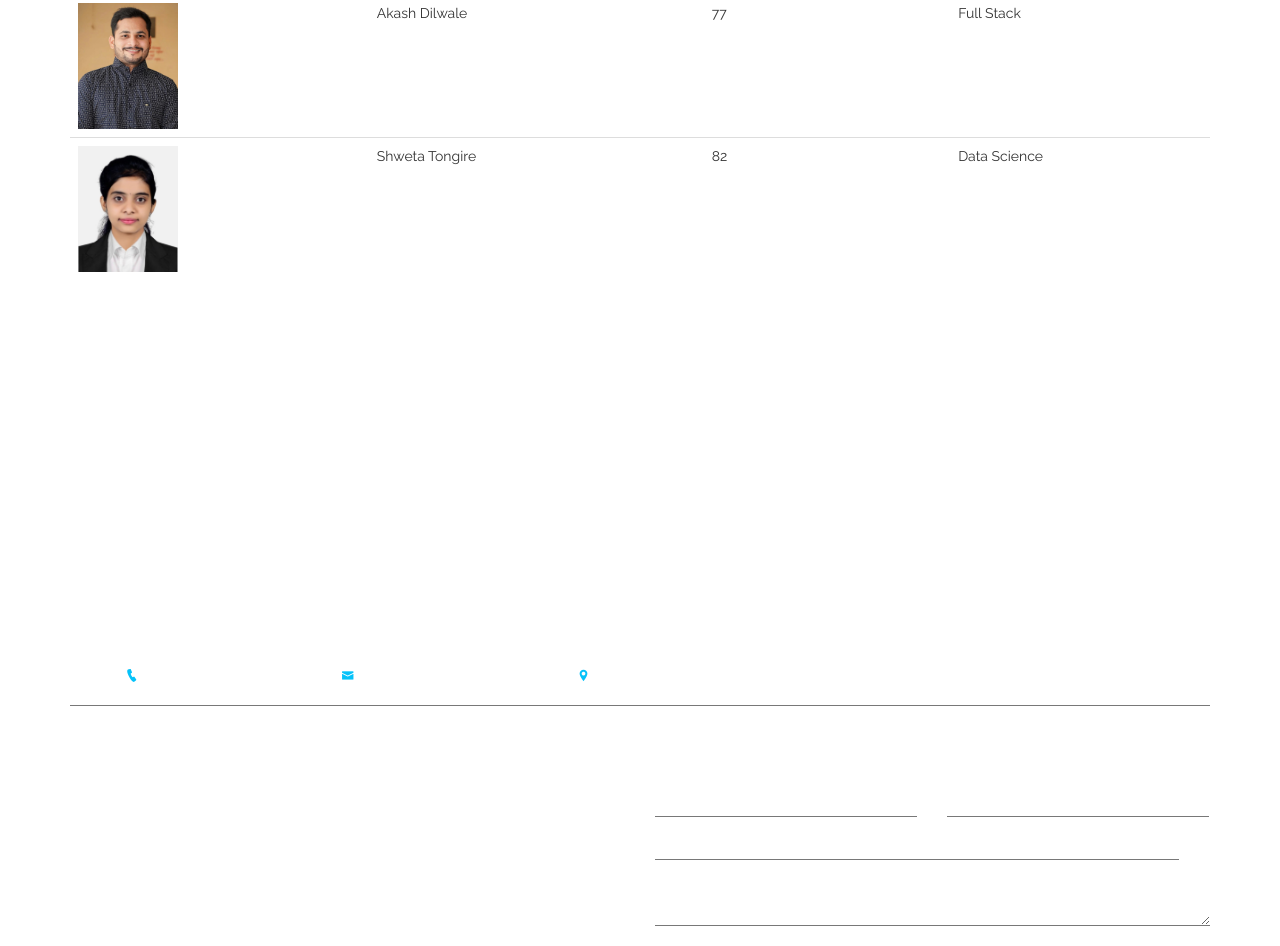
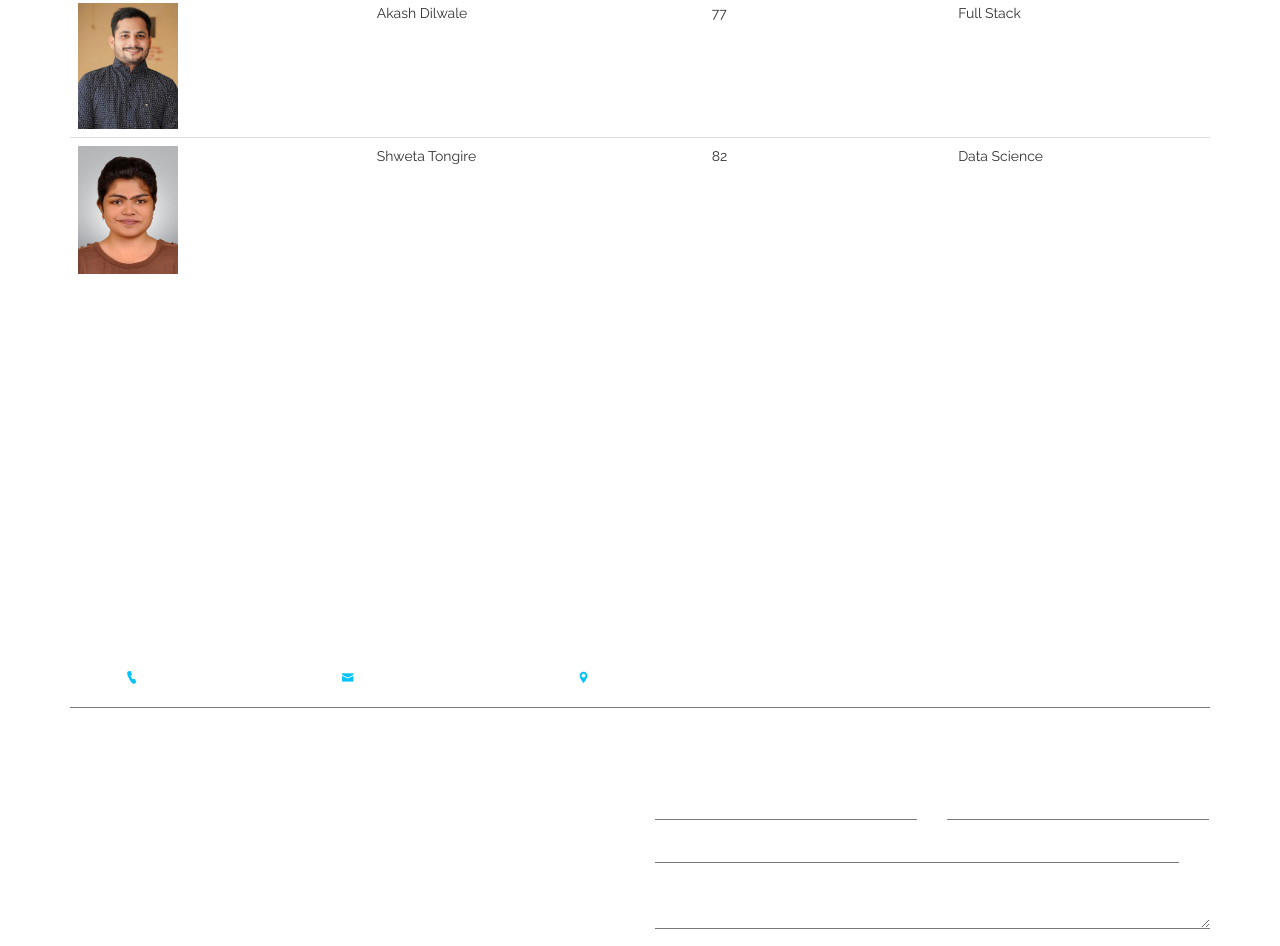
Before and after one commit to sharadkamble-sk/radiant-backup, a plain HTML site: page placements.html in a window 1280 px wide. Shown: the part 3227-4173 px from the top of the page. Drawn offline with Linux system fonts and the light colour scheme; files whose address does not match are found by name.

Commit message:
Student Added

```diff
--- a/placements.html
+++ b/placements.html
@@ -487,7 +487,7 @@
                                     <td>Full Stack</td>
                                 </tr>
                                 <tr>
-                                    <td><img src="images/placements/Shital kharade.jpg" alt="Student Photo" class="img-fluid"
+                                    <td><img src="images/placements/Shweta Tongire.png" alt="Student Photo" class="img-fluid"
                                             width="100"></td>
                                     <td>Shweta Tongire</td>
                                     <td> 82 </td>
```
Also changed, not shown: images/placements/Shweta Tongire.png (added).
